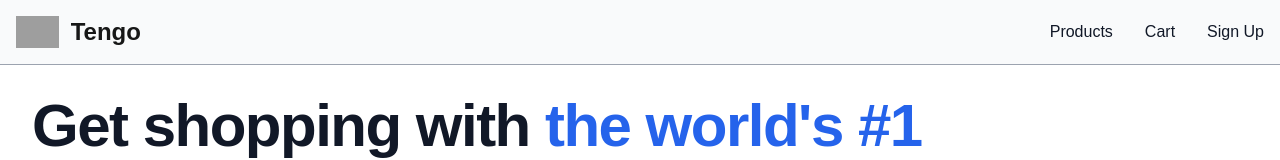
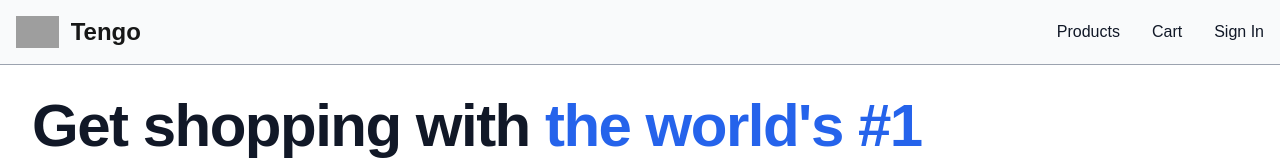
Before and after one commit to jrdnthedev/react-ecommerce, a Next.js app: page / in a window 1280 px wide. Shown: the top 160 px of the page. Built offline with nearby package versions, Linux system fonts and the light colour scheme; no server answers; grey boxes are pictures that could not be loaded.

Commit message:
small updates

```diff
--- a/app/components/navbar/navbar.tsx
+++ b/app/components/navbar/navbar.tsx
@@ -28,7 +28,7 @@ export function Navbar() {
                             <Link href='/cart' className=" relative inline-flex py-2 px-3 md:p-0 text-gray-900 rounded-sm hover:bg-gray-100 md:hover:bg-transparent md:border-0 md:hover:text-blue-700 dark:text-white md:dark:hover:text-blue-500 dark:hover:bg-gray-700 dark:hover:text-white md:dark:hover:bg-transparent">{quantity > 0 && <Badge quantity={quantity} />}Cart</Link>
                         </li>
                         <li>
-                            <Link href='/signup' className=" relative inline-flex py-2 px-3 md:p-0 text-gray-900 rounded-sm hover:bg-gray-100 md:hover:bg-transparent md:border-0 md:hover:text-blue-700 dark:text-white md:dark:hover:text-blue-500 dark:hover:bg-gray-700 dark:hover:text-white md:dark:hover:bg-transparent">Sign Up</Link>
+                            <Link href='/signin' className=" relative inline-flex py-2 px-3 md:p-0 text-gray-900 rounded-sm hover:bg-gray-100 md:hover:bg-transparent md:border-0 md:hover:text-blue-700 dark:text-white md:dark:hover:text-blue-500 dark:hover:bg-gray-700 dark:hover:text-white md:dark:hover:bg-transparent">Sign In</Link>
                         </li>
                     </ul>
                 </div>
```
Also changed, not shown: package.json (+7 -0 lines), 1 other file (tests, documents, lock files or other folders).
